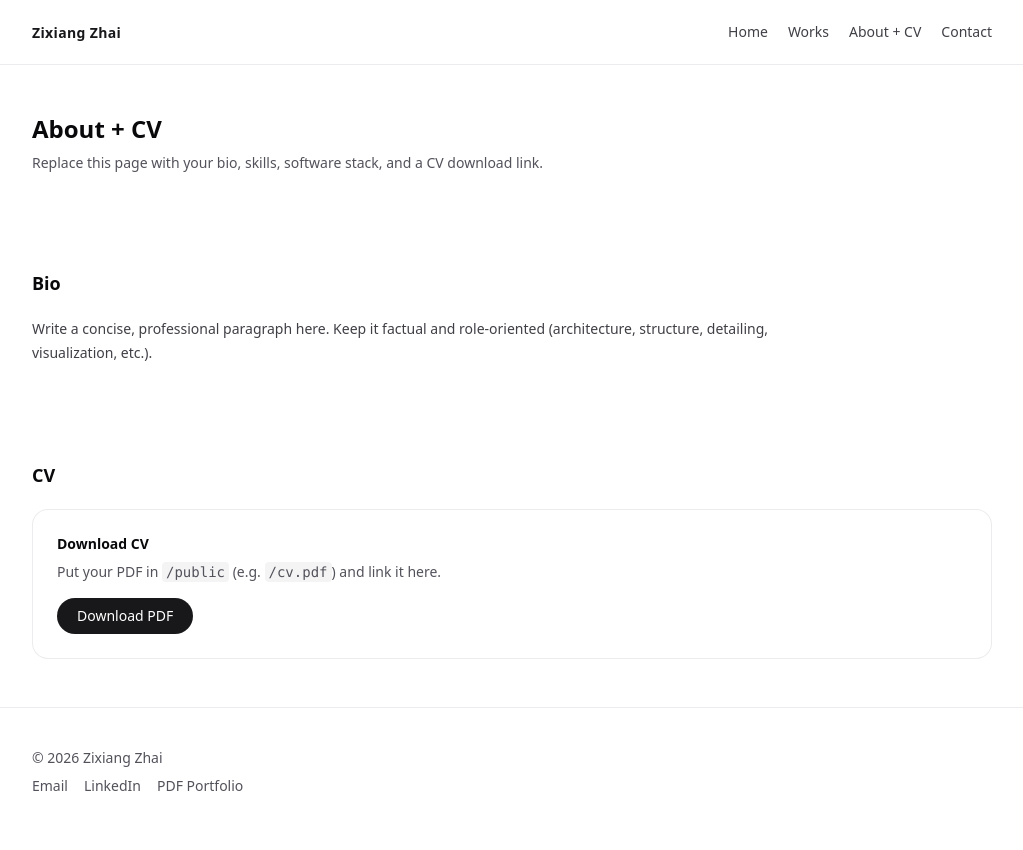
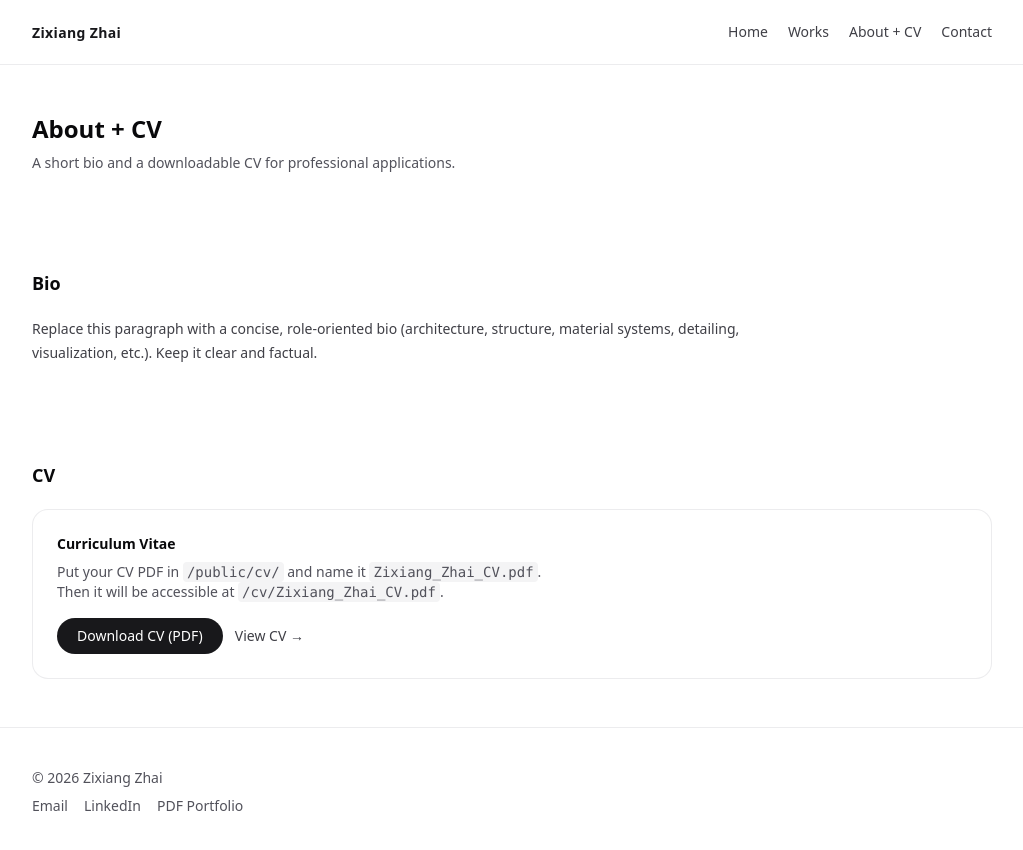
Before and after one commit to zixiangzhai-debug/zixiang-zhai-portfolio, a Next.js app: page /about in a window 1280 px wide. Shown: the top 850 px of the page, without its empty margins (128-1151 px from the left). Built offline with nearby package versions, Linux system fonts and the light colour scheme.

Commit message:
Add CV link

```diff
--- a/app/about/page.tsx
+++ b/app/about/page.tsx
@@ -2,37 +2,58 @@ import { Container } from "@/components/Container";
 import { Section } from "@/components/Section";
 
 export default function AboutPage() {
+  const cvPath = "/cv/Zixiang_Zhai_CV.pdf";
+
   return (
     <Container>
       <div className="py-12">
         <h1 className="text-2xl font-semibold text-zinc-950">About + CV</h1>
         <p className="mt-2 max-w-2xl text-sm text-zinc-600">
-          Replace this page with your bio, skills, software stack, and a CV download link.
+          A short bio and a downloadable CV for professional applications.
         </p>
       </div>
 
       <Section title="Bio">
         <div className="max-w-3xl text-sm leading-6 text-zinc-700">
           <p>
-            Write a concise, professional paragraph here. Keep it factual and role-oriented (architecture, structure,
-            detailing, visualization, etc.).
+            Replace this paragraph with a concise, role-oriented bio (architecture, structure, material systems,
+            detailing, visualization, etc.). Keep it clear and factual.
           </p>
         </div>
       </Section>
 
       <Section title="CV">
         <div className="rounded-2xl border border-zinc-200/70 bg-white p-6">
-          <div className="text-sm font-semibold text-zinc-950">Download CV</div>
+          <div className="text-sm font-semibold text-zinc-950">Curriculum Vitae</div>
+
           <p className="mt-2 text-sm text-zinc-600">
-            Put your PDF in <code className="rounded bg-zinc-100 px-1 py-0.5">/public</code> (e.g.{" "}
-            <code className="rounded bg-zinc-100 px-1 py-0.5">/cv.pdf</code>) and link it here.
+            Put your CV PDF in{" "}
+            <code className="rounded bg-zinc-100 px-1 py-0.5">/public/cv/</code> and name it{" "}
+            <code className="rounded bg-zinc-100 px-1 py-0.5">Zixiang_Zhai_CV.pdf</code>.
+            <br />
+            Then it will be accessible at{" "}
+            <code className="rounded bg-zinc-100 px-1 py-0.5">{cvPath}</code>.
           </p>
-          <a
-            href="/cv.pdf"
-            className="mt-4 inline-flex rounded-full bg-zinc-900 px-5 py-2 text-sm font-medium text-white no-underline hover:bg-zinc-800"
-          >
-            Download PDF
-          </a>
+
+          <div className="mt-4 flex flex-wrap items-center gap-3">
+            <a
+              href={cvPath}
+              target="_blank"
+              rel="noopener noreferrer"
+              className="inline-flex rounded-full bg-zinc-900 px-5 py-2 text-sm font-medium text-white no-underline hover:bg-zinc-800"
+            >
+              Download CV (PDF)
+            </a>
+
+            <a
+              href={cvPath}
+              target="_blank"
+              rel="noopener noreferrer"
+              className="text-sm text-zinc-700 hover:text-zinc-950"
+            >
+              View CV →
+            </a>
+          </div>
         </div>
       </Section>
     </Container>
```
Also changed, not shown: 1 other file (tests, documents, lock files or other folders).
